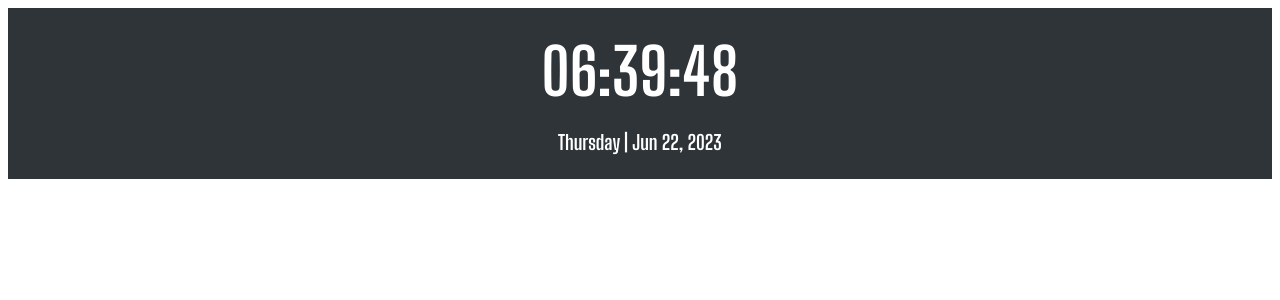
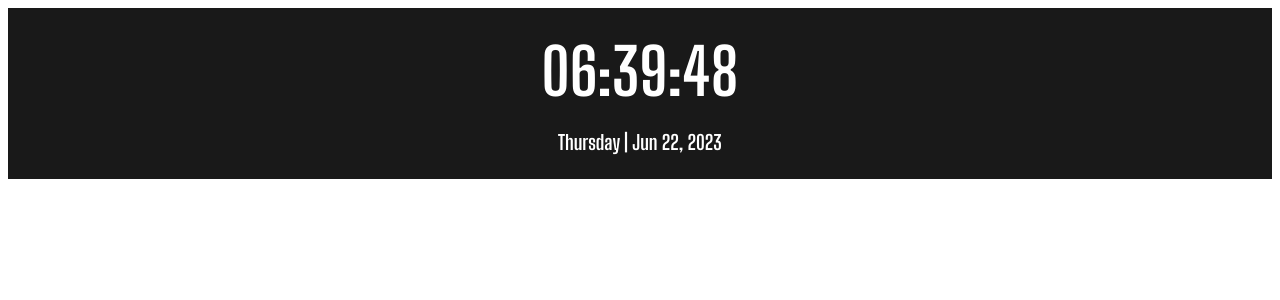
Before and after one commit to biancashiromoto/react-clock, a React (Vite) app in the folder clock/: page / in a window 1280 px wide. Shown: the top 300 px of the page. Built offline with nearby package versions, Linux system fonts and the light colour scheme.

Commit message:
Change background color

```diff
--- a/clock/src/App.css
+++ b/clock/src/App.css
@@ -2,14 +2,13 @@
 
 #root {
   align-items: center;
-  background-color: #2F3438;
+  background-color: #191919;
   box-sizing: border-box;
   color: white;
   display: flex;
   font: 700 2.5rem 'Big Shoulders Display', cursive;
   justify-content: center;
   max-height: 200px;
-  /* min-width: 330px; */
   padding: 25px;
   width: 100%;
 }
```
